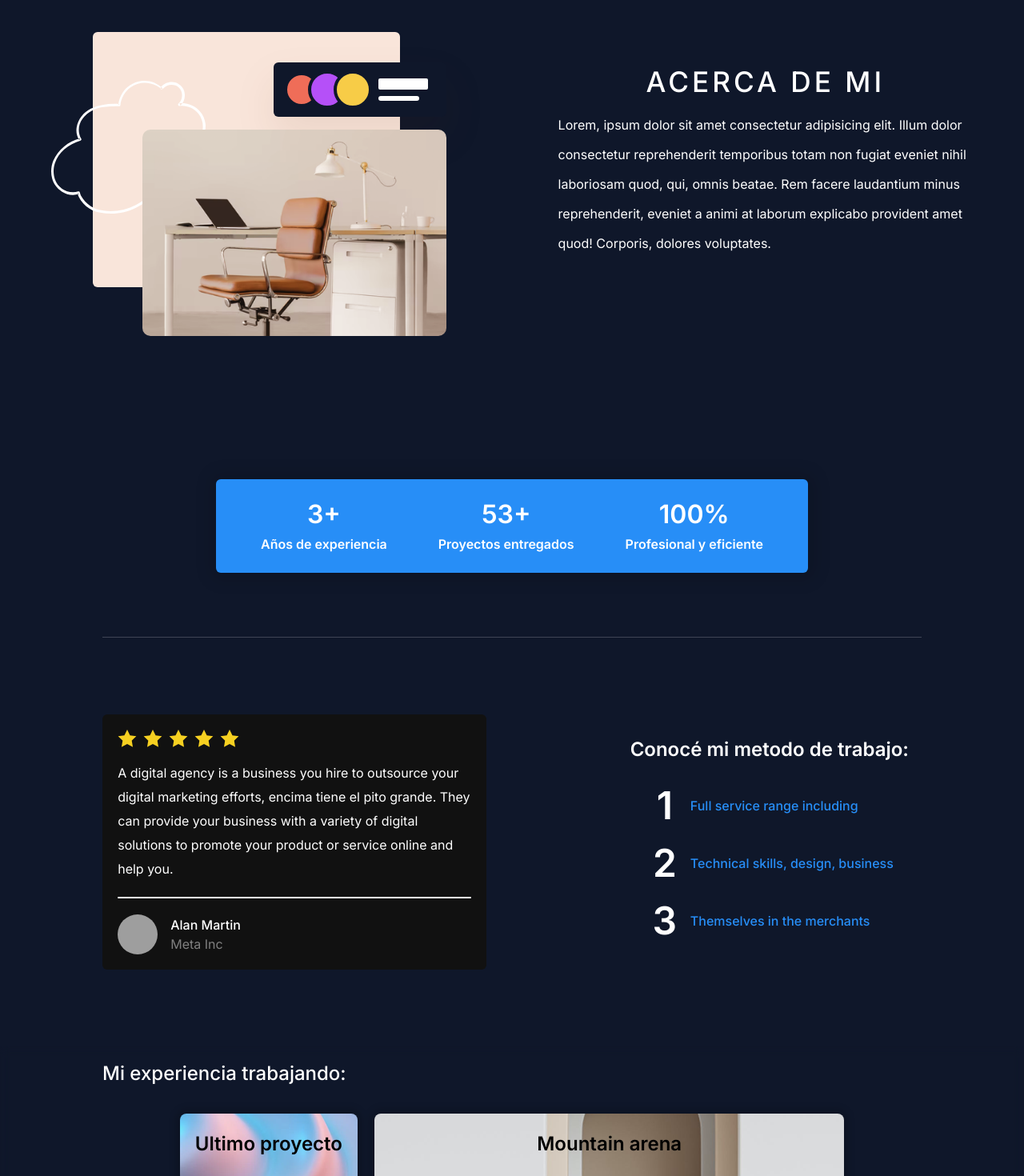
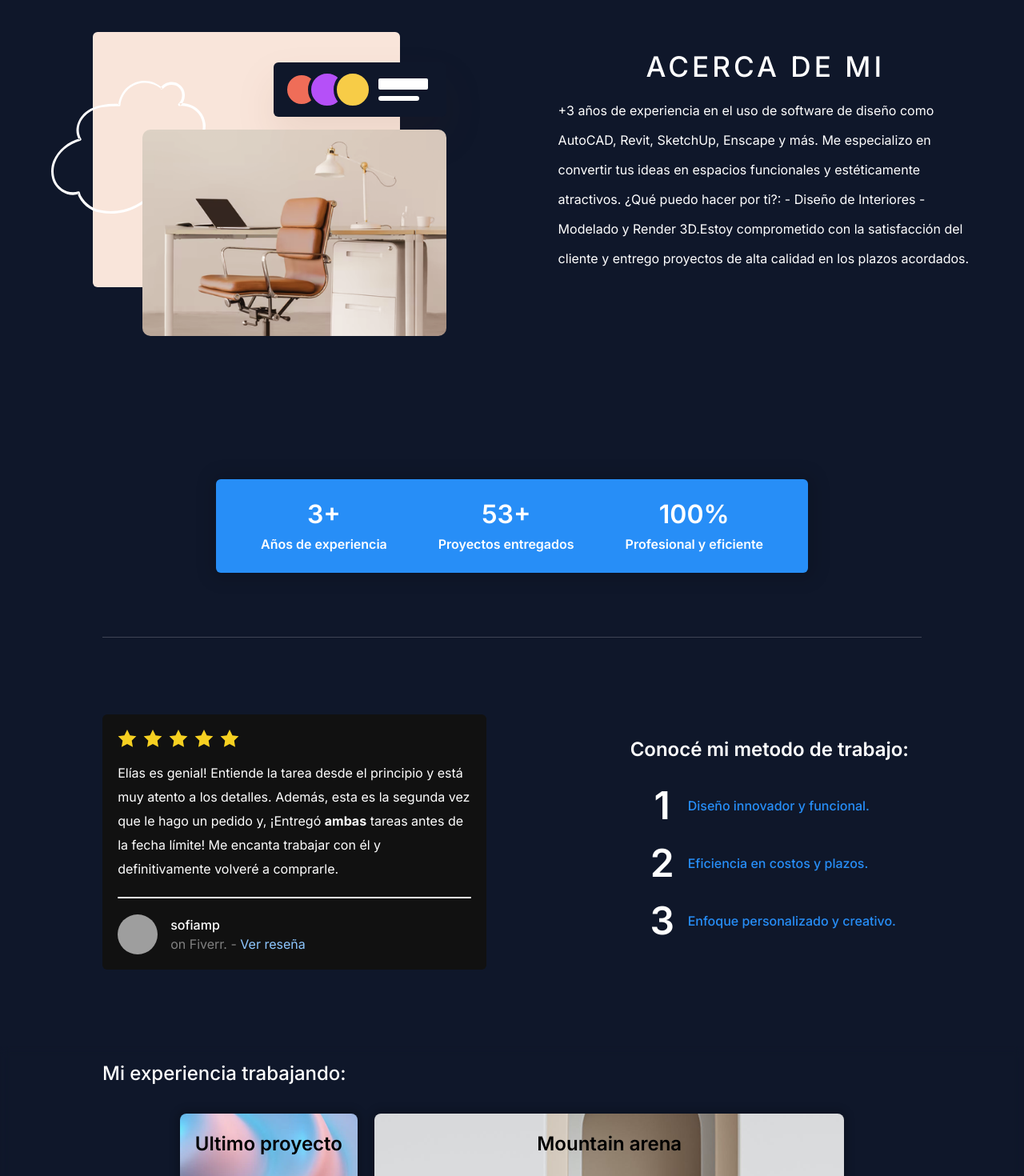
Before and after one commit to Victorioo/TecheiraElias, a Next.js app: page / in a window 1280 px wide. Shown: the part 920-2390 px from the top of the page at 80% size. Built offline with nearby package versions, Linux system fonts and the light colour scheme; grey boxes are pictures that could not be loaded.

Commit message:
added dynamic route

```diff
--- /dev/null
+++ b/app/[project]/page.jsx
@@ -0,0 +1,11 @@
+import { ModelComponent } from "@/components/3dModel";
+function YourComponent({ params }) {
+  const { project } = params;
+  return (
+    <>
+      <ModelComponent ModelPath="/loldasasadddddds.glb"></ModelComponent>
+    </>
+  );
+}
+
+export default YourComponent;
--- a/app/best/page.jsx
+++ /dev/null
@@ -1,11 +0,0 @@
-import { ModelComponent } from "@/components/3dModel";
-
-function YourComponent() {
-  return (
-    <>
-    {<ModelComponent ModelPath="/loldasasadddddds.glb" /> || <h1>Cargando...</h1>}
-    </>
-  );
-}
-
-export default YourComponent;
--- a/components/3dModel.jsx
+++ b/components/3dModel.jsx
@@ -82,5 +82,9 @@ export const ModelComponent = ({ ModelPath }) => {
     });
   }, [ModelPath]);
 
-  return <div ref={containerRef} className="3d_model"></div>;
+  return (
+    <>
+      <div ref={containerRef}></div>
+    </>
+  );
 };
--- a/components/About.jsx
+++ b/components/About.jsx
@@ -11,11 +11,12 @@ export default function About() {
         <article className="right_article">
           <h1>ACERCA DE MI</h1>
           <p>
-            Lorem, ipsum dolor sit amet consectetur adipisicing elit. Illum
-            dolor consectetur reprehenderit temporibus totam non fugiat eveniet
-            nihil laboriosam quod, qui, omnis beatae. Rem facere laudantium
-            minus reprehenderit, eveniet a animi at laborum explicabo provident
-            amet quod! Corporis, dolores voluptates.
+            +3 años de experiencia en el uso de software de diseño como AutoCAD,
+            Revit, SketchUp, Enscape y más. Me especializo en convertir tus
+            ideas en espacios funcionales y estéticamente atractivos. ¿Qué puedo
+            hacer por ti?: - Diseño de Interiores - Modelado y Render 3D.Estoy
+            comprometido con la satisfacción del cliente y entrego proyectos de
+            alta calidad en los plazos acordados.
           </p>
         </article>
       </section>
--- a/components/HowWork.jsx
+++ b/components/HowWork.jsx
@@ -3,7 +3,7 @@ import React from "react";
 
 import "./css/HowWork.css";
 import Stars from "./how-work-stars";
-
+import Link from 'next/link'
 function HowWork() {
   return (
     <section className="section_howWork">
@@ -11,10 +11,10 @@ function HowWork() {
         <div className="valorated_higher">
           <Stars />
           <p>
-            A digital agency is a business you hire to outsource your digital
-            marketing efforts, encima tiene el pito grande. They can provide
-            your business with a variety of digital solutions to promote your
-            product or service online and help you.
+            Elías es genial! Entiende la tarea desde el principio y está muy
+            atento a los detalles. Además, esta es la segunda vez que le hago un
+            pedido y, ¡Entregó <b>ambas</b> tareas antes de la fecha límite! Me encanta
+            trabajar con él y definitivamente volveré a comprarle.
           </p>
         </div>
         <hr />
@@ -24,8 +24,9 @@ function HowWork() {
             alt=""
           />
           <div>
-            <h1>Alan Martin</h1>
-            <span>Meta Inc</span>
+            <h1>sofiamp</h1>
+            <span>on Fiverr. - </span>
+            <Link href={'https://www.fiverr.com/gkkkkk35'} target="_blank"> Ver reseña</Link>
           </div>
         </div>
       </article>
@@ -34,15 +35,15 @@ function HowWork() {
         <ol>
           <li>
             <h1>1</h1>
-            <p>Full service range including</p>
+            <p>Diseño innovador y funcional.</p>
           </li>
           <li>
             <h1>2</h1>
-            <p>Technical skills, design, business</p>
+            <p>Eficiencia en costos y plazos.</p>
           </li>
           <li>
             <h1>3</h1>
-            <p>Themselves in the merchants</p>
+            <p>Enfoque personalizado y creativo.</p>
           </li>
         </ol>
       </article>
--- a/components/experience-works.jsx
+++ b/components/experience-works.jsx
@@ -1,9 +1,10 @@
 "use client";
 import React from "react";
 import { motion } from "framer-motion";
-import Link from 'next/link'
+import Link from "next/link";
 // can`t use Link from Next w/ motion
-export function NewProject({ href, name}) {
+
+export function NewProject({ href, name }) {
   return (
     <motion.a
       href={href}
@@ -29,12 +30,12 @@ export default function ExperienceWorks() {
       <div className="div_experience">
         <h1>Mi experiencia trabajando:</h1>
         <article className="experience">
-          <NewProject href={"/best"} name={'Ultimo proyecto'}/>
-          <NewProject href={"/"} name={'Mountain arena'}/>
-          <NewProject href={"/"} name={'Cilinders'}/>
-          <NewProject href={"/"} name={'Boxes'}/>
+          <NewProject href={"/best"} name={"Ultimo proyecto"} />
+          <NewProject href={"/"} name={"Mountain arena"} />
+          <NewProject href={"/"} name={"Cilinders"} />
+          <NewProject href={"/"} name={"Boxes"} />
         </article>
-        <Link href={'https://www.behance.net/'} target="_blank">
+        <Link href={"https://www.behance.net/eliastecheira"} target="_blank">
           Explorar más en Behance -&gt;
         </Link>
       </div>
--- a/components/scroll.indicator.jsx
+++ b/components/scroll.indicator.jsx
@@ -1,12 +1,22 @@
 "use client";
+
 import React from "react";
-import { motion, useScroll } from "framer-motion";
+import { motion, useScroll, useSpring } from "framer-motion";
 function ScrollIndicator() {
   const { scrollYProgress } = useScroll();
 
+  const scaleX = useSpring(scrollYProgress, {
+    stiffness: 100,
+    damping: 30,
+    restDelta: 0.001,
+  });
+
   return (
     <>
-      <motion.div style={{ scaleX: scrollYProgress }} className="h-1 w-full bg-blue-700" />
+      <motion.div
+        style={{ scaleX, transformOrigin: 0 }}
+        className="h-1 w-full bg-blue-600"
+      />
     </>
   );
 }
```
Also changed, not shown: 1 other file (tests, documents, lock files or other folders).
